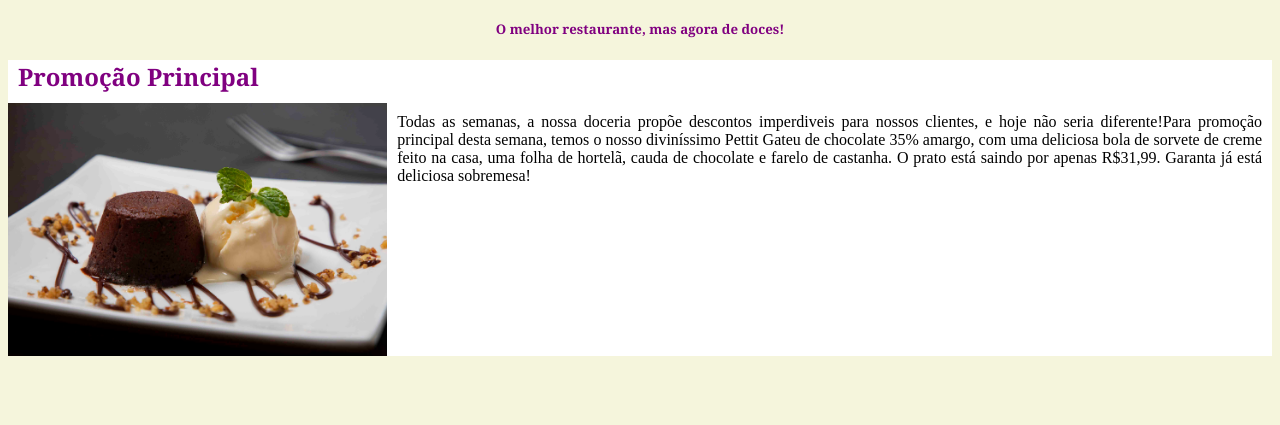
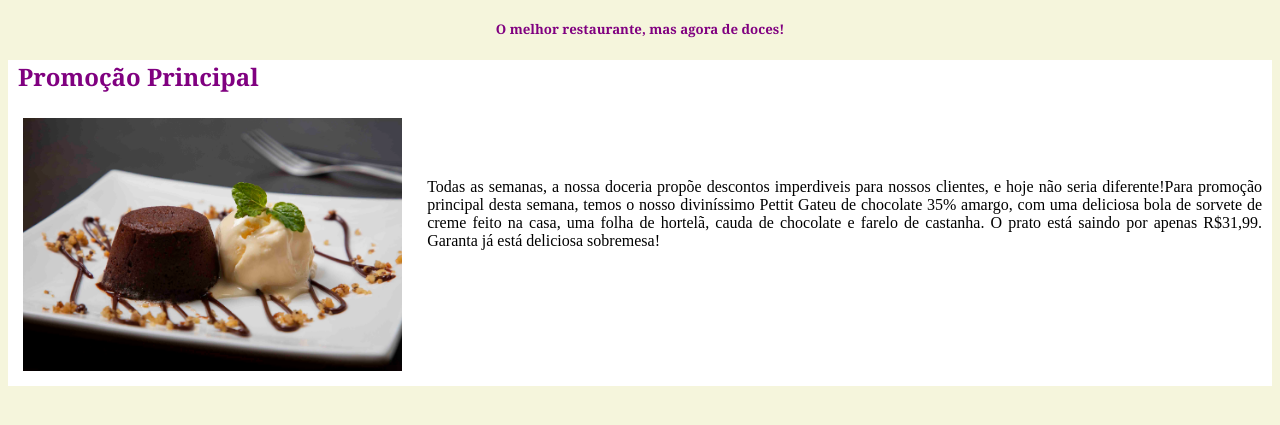
Before and after one commit to MariaRita011/desafiorestaurante2, a plain HTML site: page index.html in a window 1280 px wide. Shown: the part 67-492 px from the top of the page. Drawn offline with Linux system fonts and the light colour scheme.

Commit message:
arrumando margens

```diff
--- a/assets/css/style.css
+++ b/assets/css/style.css
@@ -15,6 +15,7 @@ h2 {
     color: purple;
     font-family: Georgia, 'Times New Roman', Times, serif;
     margin: 10px;
+    margin-top: 10px;
 }
 
 div {
@@ -23,6 +24,7 @@ div {
 
 #fotopromoprincipal {
     width: 30%;
+    margin: 15px;
 }
 
 #promoprincipal {
@@ -33,4 +35,5 @@ background-color: white;
 #textopromoprincipal {
     margin: 10px;
     text-align: justify;
+    margin-top: 75px;
 }
```
